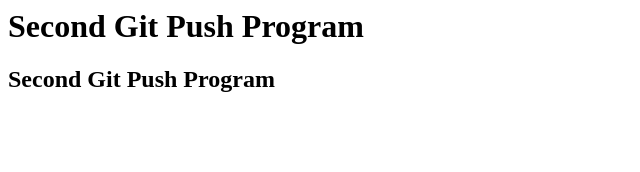
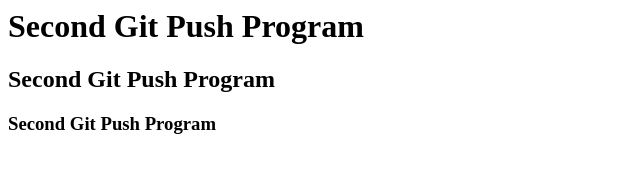
Before and after one commit to narasimhareddyprostack/March9AM, a plain HTML site: page contact.html in a window 1280 px wide. Shown: the whole page, without its empty margins (0-640 px from the left). Drawn offline with Linux system fonts and the light colour scheme.

Commit message:
3rd by Dev - Narasimha

```diff
--- a/contact.html
+++ b/contact.html
@@ -3,5 +3,7 @@
 
         <h1>Second Git Push Program</h1>
         <h2>Second Git Push Program</h2>
+        <h3>Second Git Push Program</h3>
+
     </body>
 </html>
```
